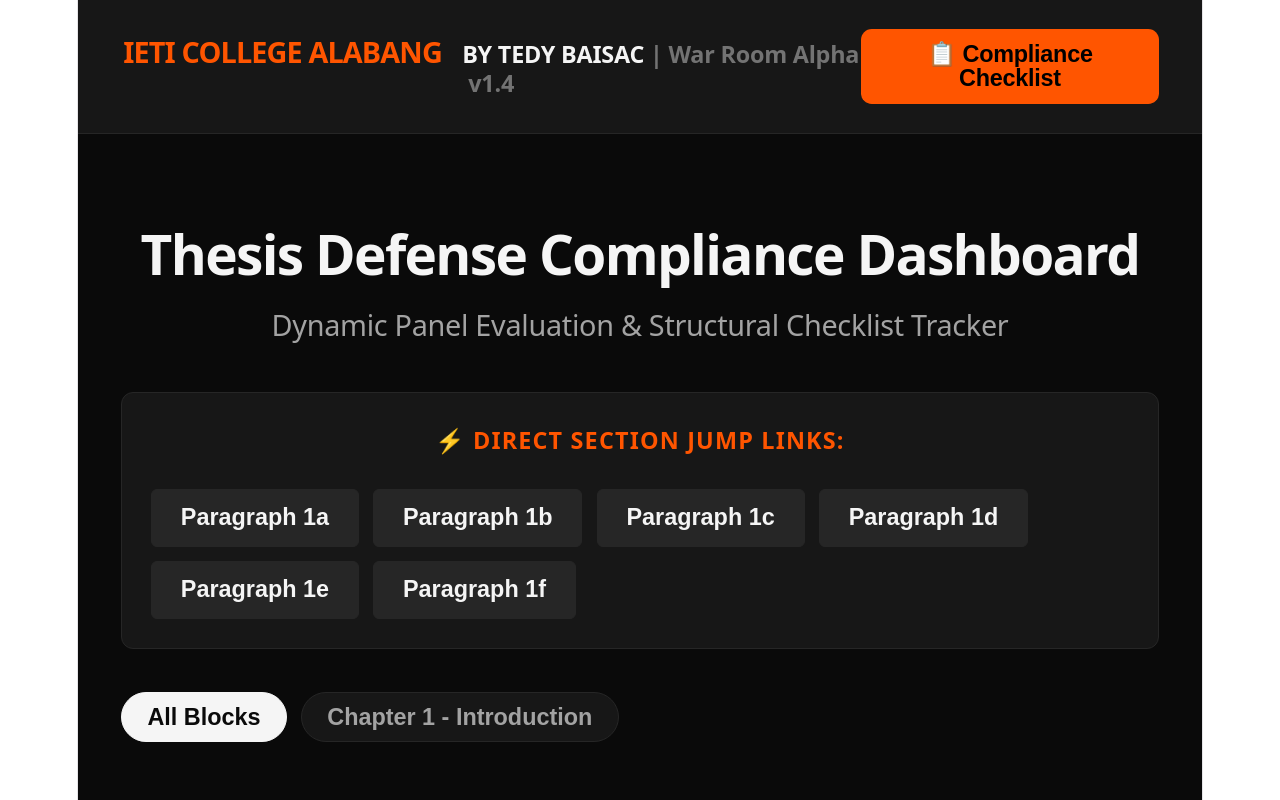
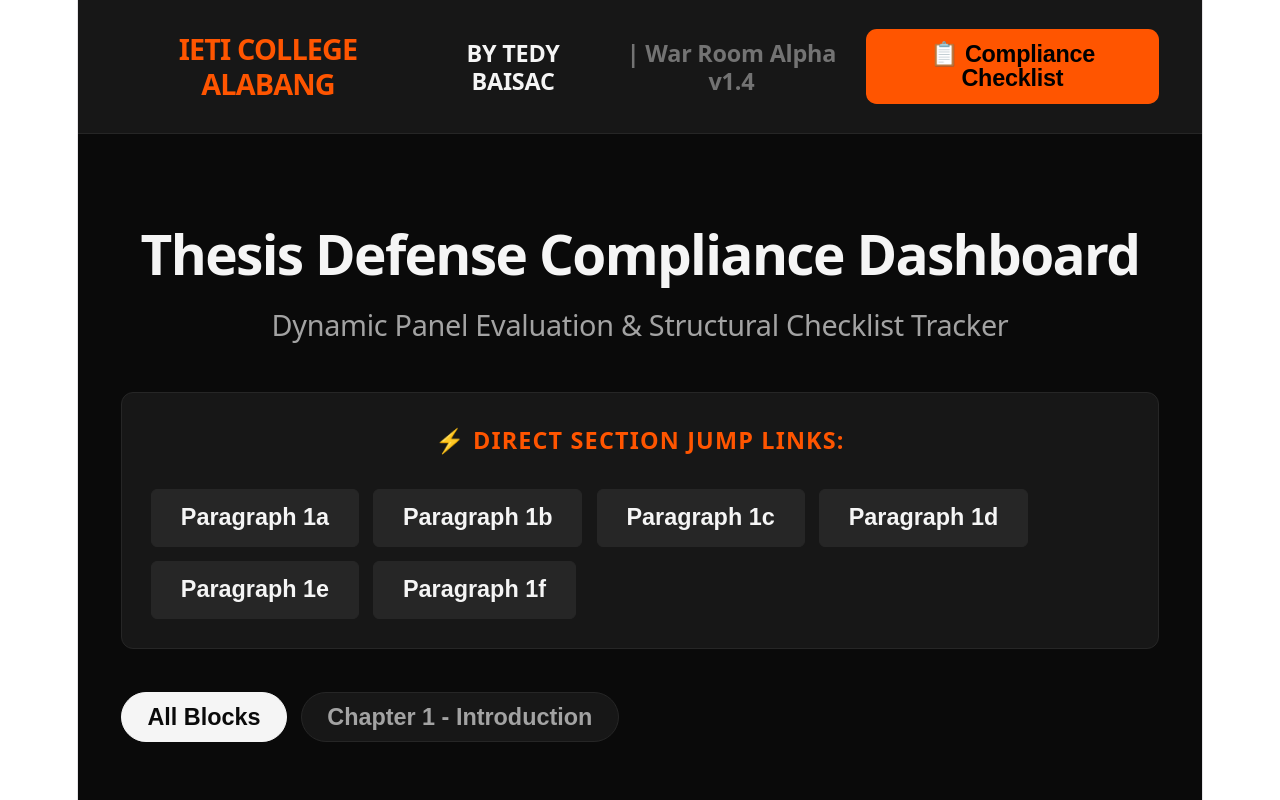
Before and after one commit to tedds9/thesis-dashboard, a React (Vite) app: page / in a window 1280 px wide. Shown: the top 800 px of the page. Built offline with nearby package versions, Linux system fonts and the light colour scheme.

Commit message:
Update README with strict academic copyright and license protections

```diff
--- a/package.json
+++ b/package.json
@@ -5,6 +5,8 @@
   "type": "module",
   "scripts": {
     "dev": "vite",
+    "predeploy": "npm run build",
+    "deploy": "gh-pages -d dist",
     "build": "vite build",
     "lint": "eslint .",
     "preview": "vite preview"
@@ -22,6 +24,7 @@
     "eslint": "^10.3.0",
     "eslint-plugin-react-hooks": "^7.1.1",
     "eslint-plugin-react-refresh": "^0.5.2",
+    "gh-pages": "^6.3.0",
     "globals": "^17.6.0",
     "vite": "^8.0.12"
   }
--- a/src/components/MainHub.css
+++ b/src/components/MainHub.css
@@ -12,8 +12,9 @@
   background-color: var(--neutral-900);
   border-bottom: 1px solid var(--neutral-800);
   padding: var(--space-sm);
-  display: flex;
-  justify-content: space-between;
+  display: grid; /* FIXED: Changes layout wrapper to grid layout matching your buttons */
+  grid-template-columns: 1fr auto;
+  gap: var(--space-xs);
   align-items: center;
   position: sticky;
   top: 0;
@@ -24,25 +25,27 @@
   font-size: var(--fs-md);
   font-weight: var(--fw-display);
   color: var(--orange-500);
-  line-height: var(--lh-compact);
-  letter-spacing: var(--ls-display); /* Tight premium tracking pop */
+  line-height: var(--lh-display); /* FIXED: Gives clearance space so titles don't touch */
+  letter-spacing: var(--ls-display);
+  display: block; /* FIXED: Allows content to separate into cleaner stacked layouts on mobile */
 }
 
 .hub-researcher-tag {
   color: var(--neutral-100);
   font-weight: var(--fw-semi);
   font-size: var(--fs-sm);
-  margin-left: var(--space-xs);
   text-transform: uppercase;
-  line-height: var(--lh-compact);
-  letter-spacing: var(--ls-compact); /* Clean name kerning metrics */
+  letter-spacing: var(--ls-compact);
+  display: block; /* FIXED: Prevents crowding by dropping to its own clean row lines on phone views */
+  margin-top: 0.2rem;
 }
 
 .hub-version-tag {
   color: var(--neutral-500);
   font-size: var(--fs-sm);
-  line-height: var(--lh-compact);
   letter-spacing: var(--ls-compact);
+  display: block; /* FIXED: Isolates version badge element from getting pushed into tags */
+  margin-top: 0.2rem;
 }
 
 .hub-tabs {
@@ -85,8 +88,8 @@
 .hub-viewport-header h1 {
   font-size: calc(var(--fs-lg) + 1.2vw);
   font-weight: var(--fw-display);
-  line-height: var(--lh-display); /* Balanced display clearance row */
-  letter-spacing: var(--ls-display); /* Bold heading compression */
+  line-height: var(--lh-display);
+  letter-spacing: var(--ls-display);
   color: var(--neutral-100);
   margin: 0;
 }
@@ -119,10 +122,25 @@
 @media screen and (min-width: 48rem) {
   .hub-navigation-bar {
     padding: var(--space-sm) var(--space-md);
+    display: flex; /* FIXED: Switches back to horizontal layout on larger laptop screens */
+    justify-content: space-between;
   }
+
+  .hub-brand {
+    display: flex; /* FIXED: Combines brand text elements side-by-side on wide viewports */
+    align-items: center;
+    gap: var(--space-xs);
+  }
+
+  .hub-researcher-tag, .hub-version-tag {
+    display: inline-block; /* FIXED: Resets elements to standard inline rendering */
+    margin-top: 0;
+  }
+
   .hub-viewport-header p {
     font-size: var(--fs-md);
   }
+
   .hub-viewport-area {
     padding: var(--space-md) var(--space-md) var(--space-xl) var(--space-md);
   }
```
Also changed, not shown: 2 other files (tests, documents, lock files or other folders).
